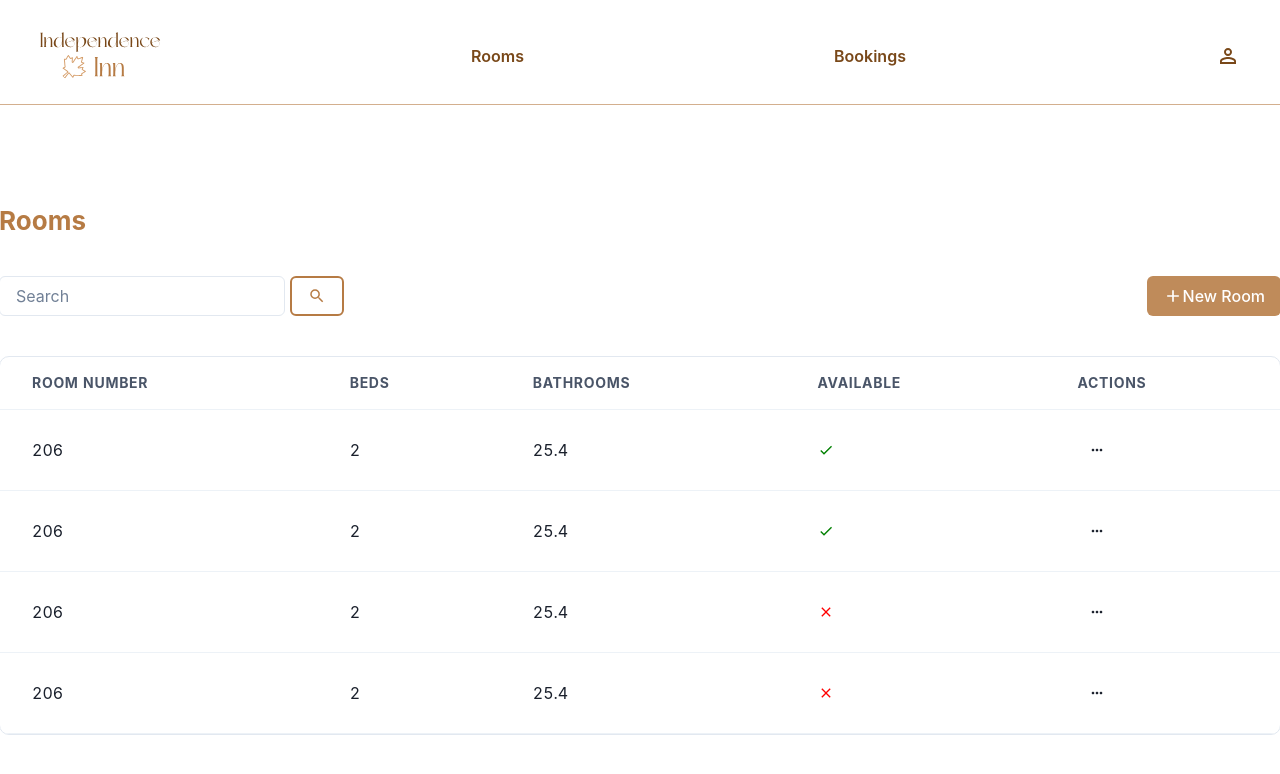
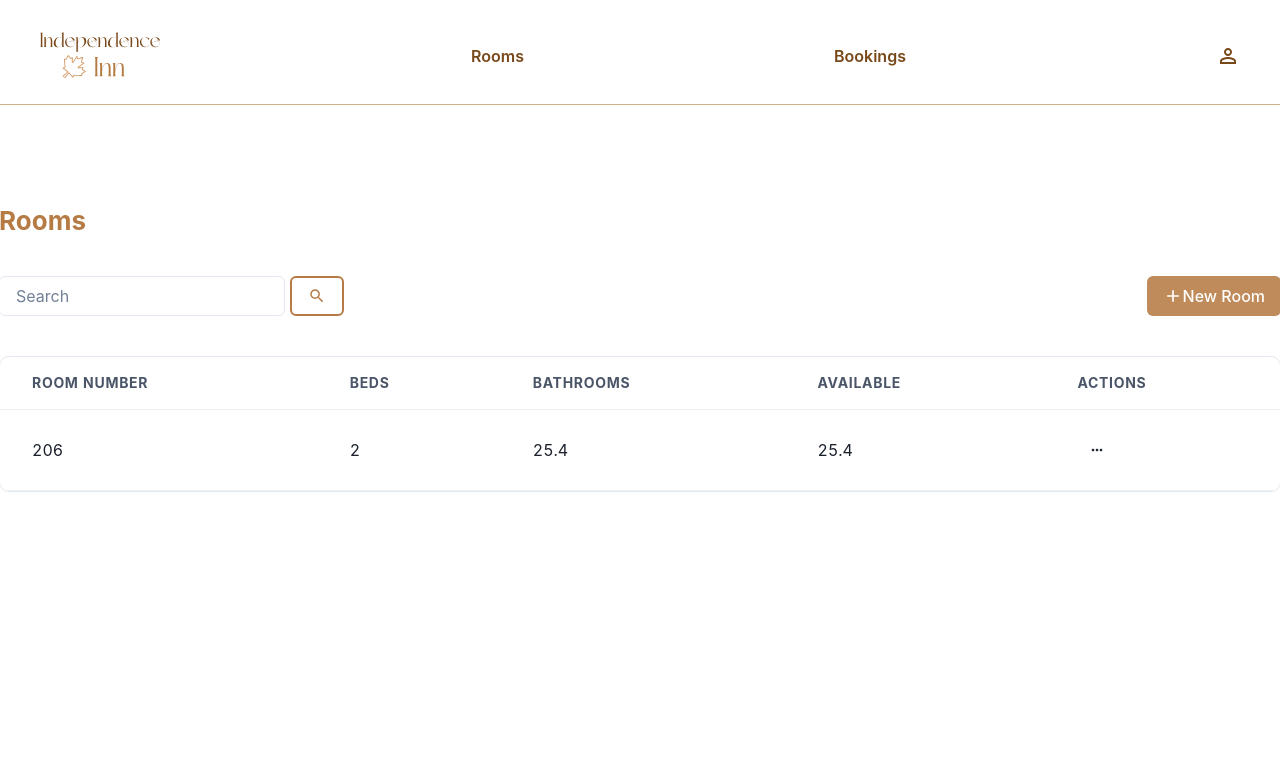
Before and after one commit to KarlaNunes/hotel-rooms-frontend, a React (Vite) app: page / in a window 1280 px wide. Shown: the top 774 px of the page. Built offline with nearby package versions, Linux system fonts and the light colour scheme.

Commit message:
chore: rendering edit forms

```diff
--- a/src/App.tsx
+++ b/src/App.tsx
@@ -1,4 +1,5 @@
-import{ useState } from 'react';
+// App.tsx
+import { useState } from 'react';
 import { ChakraProvider, Box, Flex } from '@chakra-ui/react';
 import { TableRoom } from './components/tableRoom';
 import { TableBooking } from './components/tableBooking';
@@ -34,6 +35,11 @@ export function App() {
         setPageTitle(type === 'rooms' ? 'Create Room' : 'Book Room');
     };
 
+    const handleEditForm = () => {
+        setShowForm(true);
+        setPageTitle(screenType === 'rooms' ? 'Edit Room' : 'Edit Booking');
+    };
+
     return (
         <ChakraProvider>
             <Box>
@@ -47,13 +53,11 @@ export function App() {
                     </Box>
                     <Flex justifyContent={'space-between'} width={'100%'}>
                         {!showForm && <Search />}
-            {!showForm && (
-              <AddButton text={`New ${screenType === 'rooms' ? 'Room' : 'Booking'}`} onClick={() => handleShowForm(screenType)} />
-            )}
+                        {!showForm && screenType === 'rooms' && <AddButton text="New Room" onClick={() => handleShowForm('rooms')} />}
+                        {!showForm && screenType === 'bookings' && <AddButton text="New Booking" onClick={() => handleShowForm('bookings')} />}
                     </Flex>
-
                     <Box>
-            {showForm ? (screenType === 'rooms' ? <FormRoom /> : <FormBooking />) : (screenType === 'rooms' ? <TableRoom /> : <TableBooking />)}
+                        {showForm ? (screenType === 'rooms' ? <FormRoom /> : <FormBooking />) : (screenType === 'rooms' ? <TableRoom onEditClick={handleEditForm} /> : <TableBooking onEditClick={handleEditForm} />)}
                     </Box>
                 </Flex>
             </Flex>
--- a/src/components/menuBooking.tsx
+++ b/src/components/menuBooking.tsx
@@ -1,27 +1,29 @@
+// actionsBooking.tsx
+import { Menu, MenuList, MenuItem, IconButton, MenuButton } from '@chakra-ui/react';
 import { MdMoreHoriz, MdOutlineEdit, MdDeleteOutline, MdOutlinePayments } from "react-icons/md";
-import { Menu, MenuList, MenuItem, IconButton, MenuButton } from '@chakra-ui/react'
 
-export function ActionsBooking() {
-    const iconSize = 16
+export interface ActionsBookingProps {
+    onEditClick: () => void;
+    formType: 'room' | 'booking';
+}
+
+export function ActionsBooking({ onEditClick}: ActionsBookingProps) {
+    const iconSize = 16;
+
     return (
         <Menu>
-            <MenuButton
-                as={IconButton}
-                icon={<MdMoreHoriz />}
-                background={"transparent"}
-
-            />
+            <MenuButton as={IconButton} icon={<MdMoreHoriz />} background={"transparent"} />
             <MenuList>
-                <MenuItem icon={<MdOutlineEdit size={iconSize} />} >
-               Edit
+                <MenuItem icon={<MdOutlineEdit size={iconSize} />} onClick={onEditClick}>
+                    Editar
                 </MenuItem>
-                <MenuItem color={'green'} icon={<MdOutlinePayments size={iconSize} color={'green'}/>} >
-                Confirm Payment
+                <MenuItem color={'green'} icon={<MdOutlinePayments size={iconSize} color={'green'} />} >
+                    Confirmar Pagamento
                 </MenuItem>
-                <MenuItem color={'red'} icon={<MdDeleteOutline size={iconSize} color={'red'}/>} >
-                Delete
+                <MenuItem color={'red'} icon={<MdDeleteOutline size={iconSize} color={'red'} />} >
+                    Deletar
                 </MenuItem>
             </MenuList>
-            </Menu>
-    )
+        </Menu>
+    );
 }
--- a/src/components/menuRoom.tsx
+++ b/src/components/menuRoom.tsx
@@ -1,27 +1,36 @@
-import { MdMoreHoriz, MdOutlineBed, MdOutlineEdit, MdDeleteOutline } from "react-icons/md";
-import { Menu, MenuList, MenuItem, IconButton, MenuButton } from '@chakra-ui/react'
+// menuRoom.tsx
+import { MdMoreHoriz, MdOutlineEdit, MdDeleteOutline, MdOutlineBed } from "react-icons/md";
+import { Menu, MenuList, MenuItem, IconButton, MenuButton } from '@chakra-ui/react';
 
-export function ActionsRoom() {
-    const iconSize = 16
+interface ActionsRoomProps {
+    onEditClick: () => void;
+}
+
+export function ActionsRoom({ onEditClick }: ActionsRoomProps) {
+    const iconSize = 16;
+
+    const handleEditClick = () => {
+        onEditClick();
+    };
+
     return (
         <Menu>
             <MenuButton
                 as={IconButton}
                 icon={<MdMoreHoriz />}
                 background={"transparent"}
-
             />
             <MenuList>
-                <MenuItem icon={<MdOutlineEdit size={iconSize} />} >
-               Edit
+                <MenuItem icon={<MdOutlineEdit size={iconSize} />} onClick={handleEditClick}>
+                    Edit
                 </MenuItem>
                 <MenuItem color={'#bf8b5a'} icon={<MdOutlineBed size={iconSize} color={'#bf8b5a'}/>} >
                 Book Room
                 </MenuItem>
-                <MenuItem color={'red'} icon={<MdDeleteOutline size={iconSize} color={'red'}/>} >
-                Delete
+                <MenuItem color={'red'} icon={<MdDeleteOutline size={iconSize} color={'red'} />} >
+                    Delete
                 </MenuItem>
             </MenuList>
-            </Menu>
-    )
+        </Menu>
+    );
 }
--- a/src/components/tableBooking.tsx
+++ b/src/components/tableBooking.tsx
@@ -1,49 +1,41 @@
+// tableBooking.tsx
 import { Table, Tbody, Tr, Th, Td, TableContainer, Thead } from '@chakra-ui/react';
 import { ActionsBooking } from './menuBooking';
 
+interface TableBookingProps {
+    onEditClick: () => void;
+}
 
-export function TableBooking() {
+export function TableBooking({ onEditClick }: TableBookingProps) {
     const tableMinWidth = '80rem';
 
-
     return (
-        <TableContainer border={'1px solid'} borderRadius={10} borderColor={'#E2E8F0'} >
+        <TableContainer border={'1px solid'} borderRadius={10} borderColor={'#E2E8F0'}>
             <Table variant='simple' size='lg' minWidth={tableMinWidth}>
                 <Thead>
                     <Tr>
-                        <Th align='center'>Room number</Th>
+                        <Th align='center'>Número do Quarto</Th>
                         <Th align='center'>Check-in</Th>
                         <Th align='center'>Check-out</Th>
-                        <Th align='center'>Price</Th>
-                        <Th align='center'>Payment method</Th>
-                        <Th align='center'>Client name</Th>
-                        <Th align='center'>Client contact</Th>
-                        <Th align='center'>Actions</Th>
+                        <Th align='center'>Preço</Th>
+                        <Th align='center'>Método de Pagamento</Th>
+                        <Th align='center'>Nome do Cliente</Th>
+                        <Th align='center'>Contato do Cliente</Th>
+                        <Th align='center'>Ações</Th>
                     </Tr>
                 </Thead>
                 <Tbody>
+                    {/* Table rows */}
                     <Tr>
                         <Td align='center'>206</Td>
                         <Td align='center'>20/10/2024</Td>
                         <Td align='center'>21/10/2025</Td>
                         <Td align='center'>800</Td>
-                        <Td align='center'>Card</Td>
+                        <Td align='center'>Cartão</Td>
                         <Td align='center'>Lorelai Gilmore</Td>
                         <Td align='center'>84999999</Td>
                         <Td align='center'>
-                            <ActionsBooking />
-                        </Td>
-                    </Tr>
-                    <Tr>
-                        <Td align='center'>206</Td>
-                        <Td align='center'>20/10/2024</Td>
-                        <Td align='center'>21/10/2025</Td>
-                        <Td align='center'>800</Td>
-                        <Td align='center'>Card</Td>
-                        <Td align='center'>Lorelai Gilmore</Td>
-                        <Td align='center'>84999999</Td>
-                        <Td align='center'>
-                            <ActionsBooking />
+                            <ActionsBooking onEditClick={onEditClick} formType="booking" />
                         </Td>
                     </Tr>
                 </Tbody>
--- a/src/components/tableRoom.tsx
+++ b/src/components/tableRoom.tsx
@@ -1,11 +1,13 @@
+// tableRoom.tsx
 import { Table, Tbody, Tr, Th, Td, TableContainer, Thead } from '@chakra-ui/react';
 import { ActionsRoom } from './menuRoom';
-import { MdCheck, MdOutlineClose } from "react-icons/md";
 
-export function TableRoom() {
+interface TableRoomProps {
+    onEditClick: () => void;
+}
+
+export function TableRoom({ onEditClick }: TableRoomProps) {
     const tableMinWidth = '80rem';
-  const checkColor = 'green'
-  const closeColor = 'red'
 
     return (
         <TableContainer border={'1px solid'} borderRadius={10} borderColor={'#E2E8F0'}>
@@ -24,48 +26,12 @@ export function TableRoom() {
                         <Td align='center'>206</Td>
                         <Td align='center'>2</Td>
                         <Td align='center'>25.4</Td>
-            <Td align='center'>
-              <MdCheck color={checkColor}/>
-            </Td>
-            <Td align='center'>
-              <ActionsRoom />
-            </Td>
-          </Tr>
-          <Tr>
-            <Td align='center'>206</Td>
-            <Td align='center'>2</Td>
                         <Td align='center'>25.4</Td>
                         <Td align='center'>
-              <MdCheck color={checkColor}/>
-            </Td>
-            <Td align='center'>
-              <ActionsRoom />
-            </Td>
-          </Tr>
-          <Tr>
-            <Td align='center'>206</Td>
-            <Td align='center'>2</Td>
-            <Td align='center'>25.4</Td>
-            <Td align='center'>
-              <MdOutlineClose color={closeColor}/>
-            </Td>
-            <Td align='center'>
-              <ActionsRoom />
-            </Td>
-          </Tr>
-          <Tr>
-            <Td align='center'>206</Td>
-            <Td align='center'>2</Td>
-            <Td align='center'>25.4</Td>
-            <Td align='center'>
-            <MdOutlineClose color={closeColor}/>
-            </Td>
-            <Td align='center'>
-              <ActionsRoom />
+                            <ActionsRoom onEditClick={onEditClick} />
                         </Td>
                     </Tr>
                 </Tbody>
-
             </Table>
         </TableContainer>
     );
```
Lines whose indentation alone changed are shown as unchanged.
